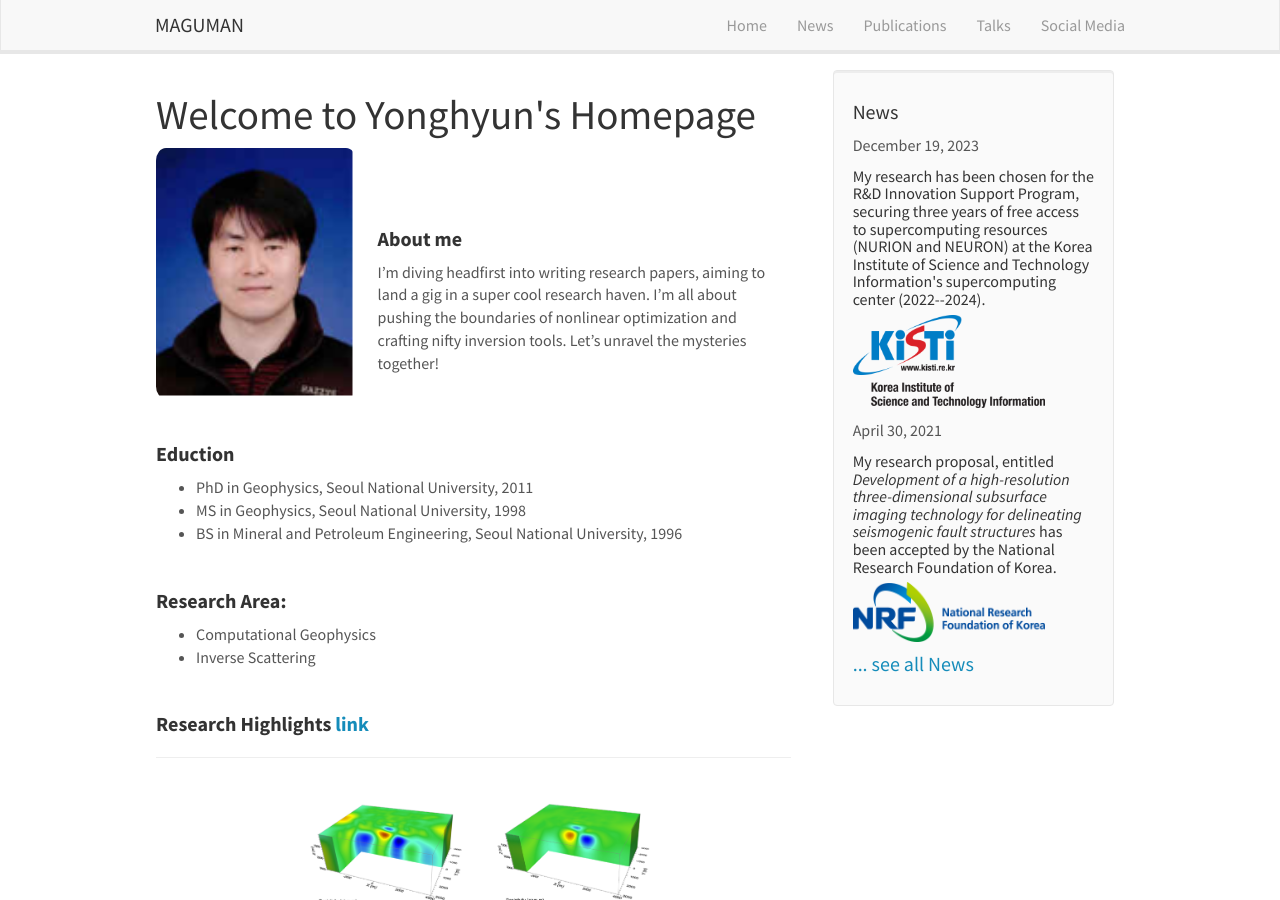
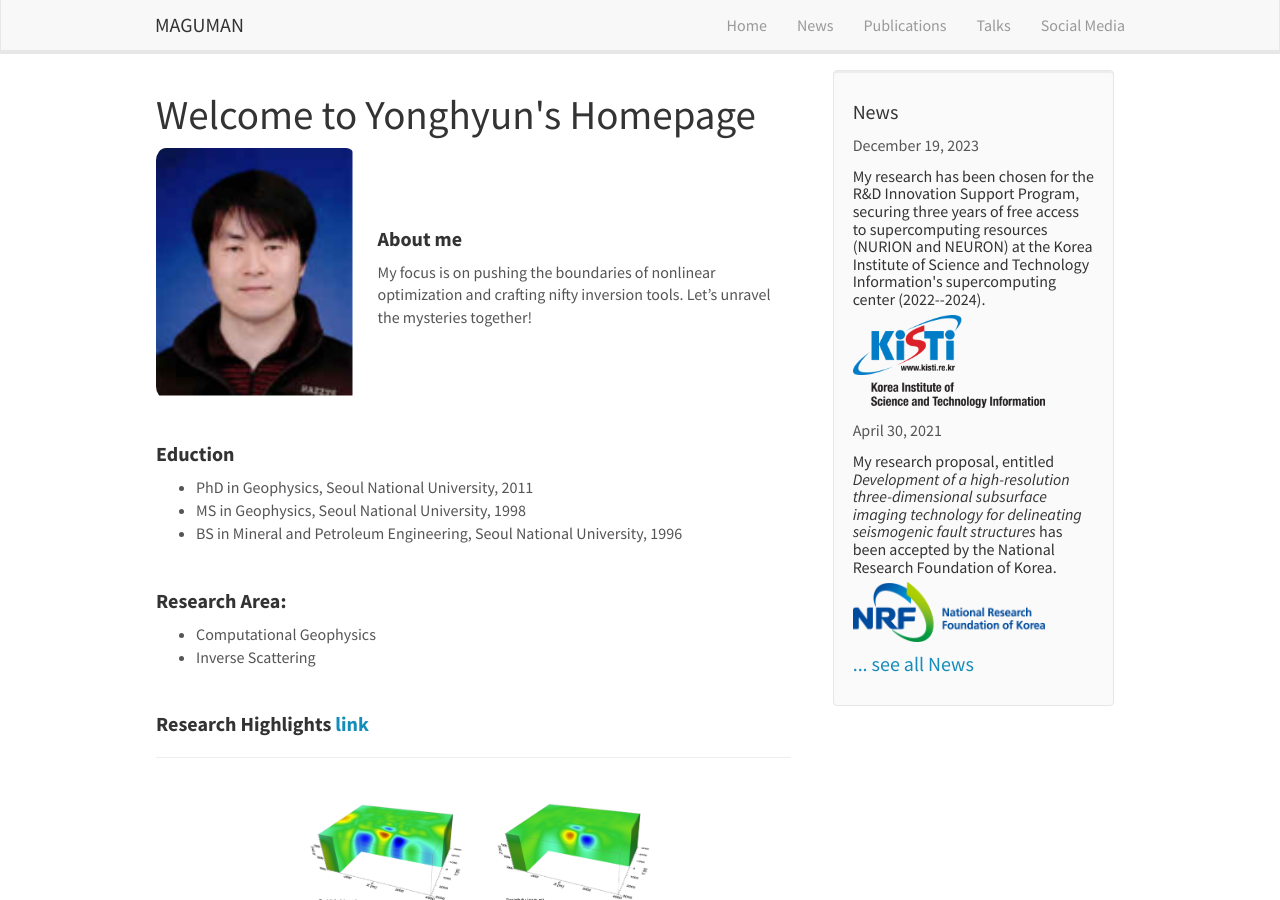
Before and after one commit to maguman/maguman.github.io, a Jekyll site: the page built from _pages/home.md, in a window 1280 px wide and 900 px high. Built offline with Jekyll 4.4.1, drawn with Linux system fonts in a browser that asks for light colours; nearby versions of some CDN libraries.

Commit message:
Update home.md

```diff
--- a/_pages/home.md
+++ b/_pages/home.md
@@ -22,7 +22,7 @@ permalink: /
 #### **About me**
 
 <!--Procrastinators are often sugarcoated as perfectionists. I'm well aware that 'perfection' here means not a lofty goal, but an unrealistic and unachievable goal. People say I'm a perfectionist, sometimes a procrastinator, but I'm also well aware that I just want to know what I want to know. -->
-I'm diving headfirst into writing research papers, aiming to land a gig in a super cool research haven. I'm all about pushing the boundaries of nonlinear optimization and crafting nifty inversion tools. Let's unravel the mysteries together!
+My focus is on pushing the boundaries of nonlinear optimization and crafting nifty inversion tools. Let's unravel the mysteries together!
 <!-- He attended Seoul National University, where he received a BS (1996) from the department of mineral and petroleum engineering, and an MS (1998) and PhD (2011) in geophysics. He held postdoctoral fellowship and reearch assistant professor positions at Hanyang University and was a research associate at Seoul National University before joining the Industrial Science and Technology Research Institute at Inha University in 2020. Besides his research experience, he has 10 years of experience as an exploration geophysicist and software engineer. His current research interests include moving beyond linear approximations in nonlinear geophysical inverse problems. -->
   </div>
 </div>
```
